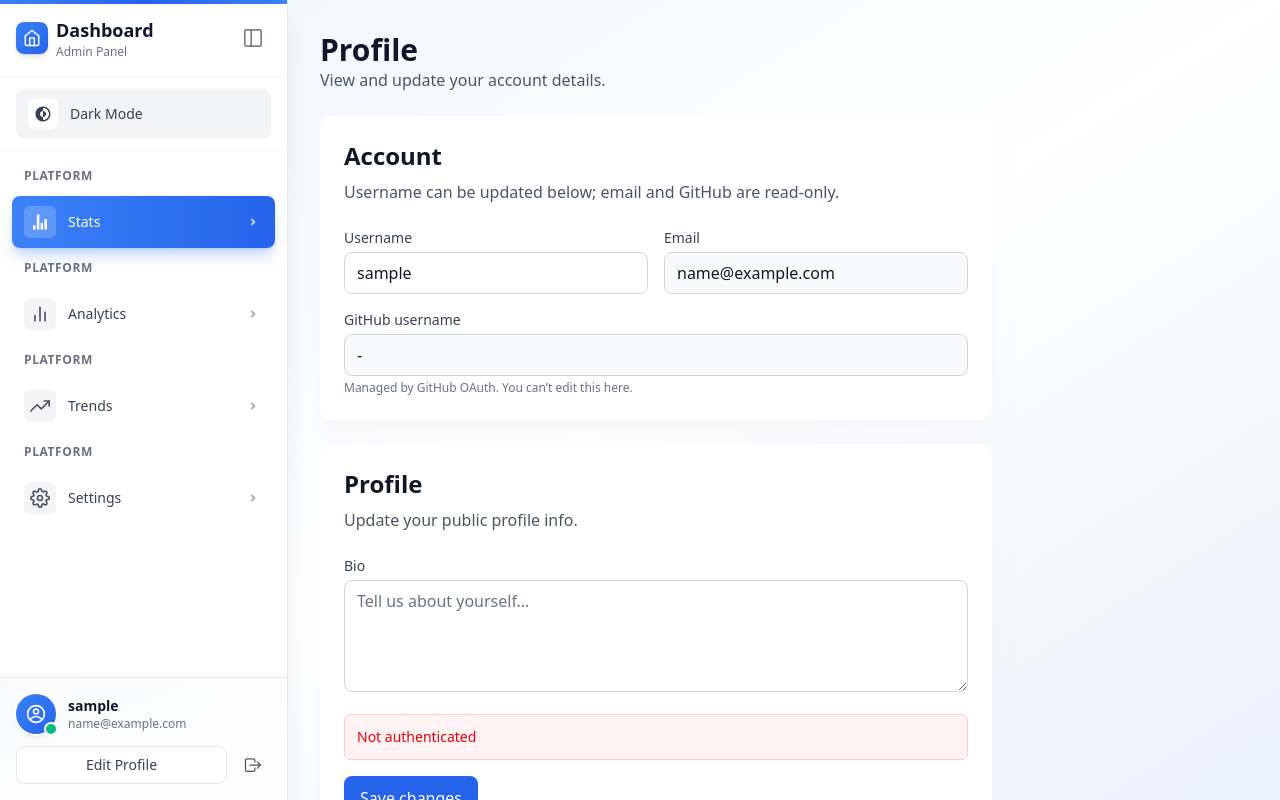
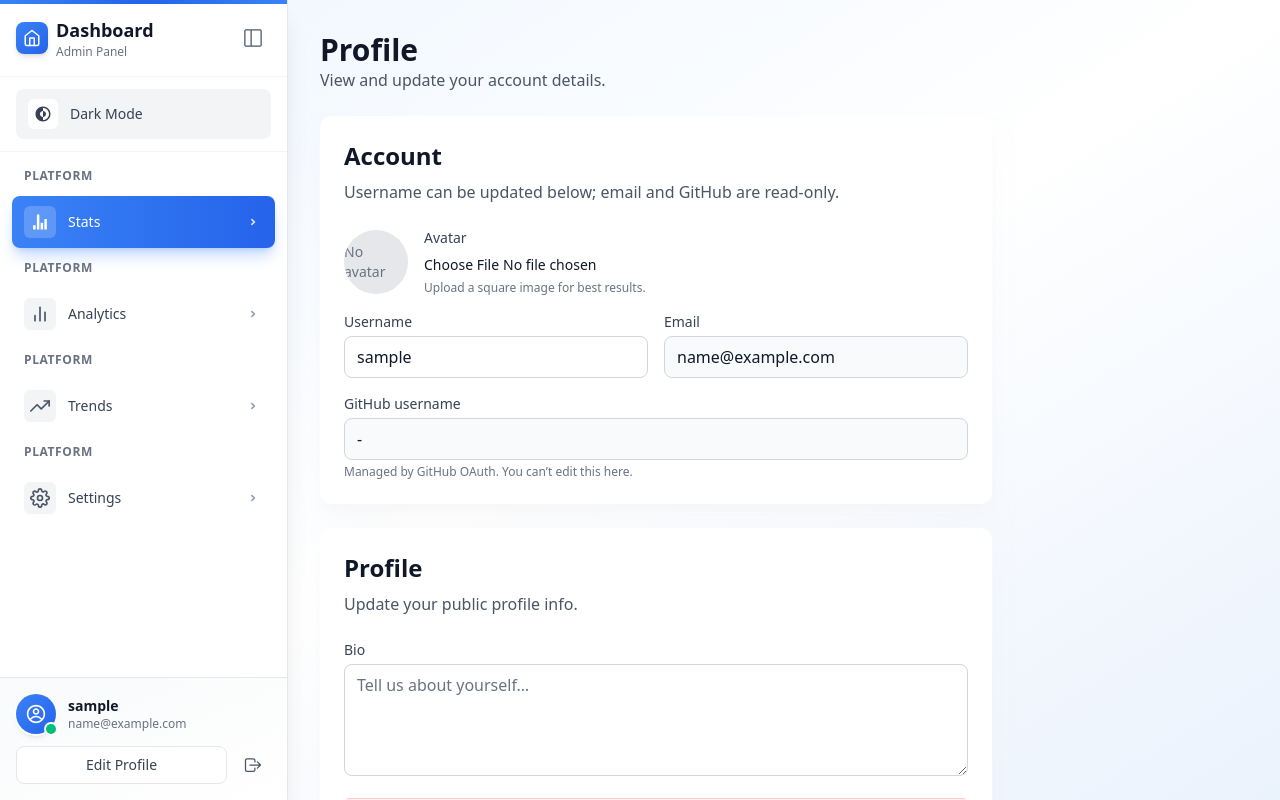
Before and after one commit to Abdallah-fd19/RepoPractice, a React (Vite) app in the folder frontend/: page /profile in a window 1280 px wide. Built offline with nearby package versions, Linux system fonts and the light colour scheme; sample sign-in values are in the browser's storage.

Commit message:
feat: user can upload profile picture

```diff
--- a/frontend/src/contexts/AuthContext.jsx
+++ b/frontend/src/contexts/AuthContext.jsx
@@ -129,6 +129,7 @@ export const AuthProvider = ({ children }) => {
         email: data.user.email,
         bio: data.bio,
         github_username: data.github_username,
+        avatar: data.avatar,
       }
       setUser(userData);
       localStorage.setItem('user', JSON.stringify(userData));
--- a/frontend/src/pages/Profile.jsx
+++ b/frontend/src/pages/Profile.jsx
@@ -6,13 +6,24 @@ import Button from "../components/Button.jsx";
 
 export default function Profile() {
   const { user, loadProfile, authFetch, error, loading } = useAuth();
+  const apiBaseUrl = useMemo(() => import.meta.env.VITE_API_URL || "http://localhost:8000", []);
   const [username, setUsername] = useState("");
   const [bio, setBio] = useState("");
+  const [avatarFile, setAvatarFile] = useState(null);
+  const [avatarPreview, setAvatarPreview] = useState(null);
   const [saving, setSaving] = useState(false);
   const [successMessage, setSuccessMessage] = useState("");
   const [localError, setLocalError] = useState("");
 
   const githubUsername = useMemo(() => user?.github_username || "", [user]);
+
+  const hasChanges = useMemo(
+    () =>
+      username.trim() !== (user?.username ?? "") ||
+      bio !== (user?.bio ?? "") ||
+      !!avatarFile,
+    [username, bio, avatarFile, user?.username, user?.bio]
+  );
 
   useEffect(() => {
     loadProfile?.();
@@ -22,22 +33,44 @@ export default function Profile() {
   useEffect(() => {
     setUsername(user?.username ?? "");
     setBio(user?.bio ?? "");
-  }, [user?.username, user?.bio]);
+    if (user?.avatar) {
+      setAvatarPreview(
+        user.avatar.startsWith("http")
+          ? user.avatar
+          : `${apiBaseUrl}${user.avatar}`
+      );
+    } else {
+      setAvatarPreview(null);
+    }
+    setAvatarFile(null);
+  }, [user?.username, user?.bio, user?.avatar, apiBaseUrl]);
 
   const handleSave = async () => {
     setLocalError("");
     setSuccessMessage("");
     setSaving(true);
     try {
-      const response = await authFetch(`${import.meta.env.VITE_API_URL || "http://localhost:8000"}/users/profile/`, {
+      const formData = new FormData();
+      if (username.trim()) {
+        formData.append("username", username.trim());
+      }
+      formData.append("bio", bio ?? "");
+      if (avatarFile) {
+        formData.append("avatar", avatarFile);
+      }
+
+      const response = await authFetch(`${apiBaseUrl}/users/profile/`, {
         method: "PATCH",
-        headers: { "Content-Type": "application/json" },
-        body: JSON.stringify({ username: username.trim() || undefined, bio }),
+        body: formData,
       });
 
       if (!response.ok) {
         const data = await response.json().catch(() => ({}));
-        const message = data.username?.[0] || data.detail || "Failed to update profile";
+        const message =
+          data.username?.[0] ||
+          data.avatar?.[0] ||
+          data.detail ||
+          "Failed to update profile";
         throw new Error(message);
       }
 
@@ -66,6 +99,32 @@ export default function Profile() {
               <CardDescription>Username can be updated below; email and GitHub are read-only.</CardDescription>
             </CardHeader>
             <CardContent className="space-y-4">
+              <div className="flex items-center gap-4">
+                <div className="h-16 w-16 rounded-full bg-gray-200 overflow-hidden flex items-center justify-center">
+                  {avatarPreview ? (
+                    <img src={avatarPreview} alt="Avatar" className="h-full w-full object-cover" />
+                  ) : (
+                    <span className="text-sm text-gray-500">No avatar</span>
+                  )}
+                </div>
+                <div>
+                  <label className="block text-sm font-medium text-gray-700 mb-1">Avatar</label>
+                  <input
+                    type="file"
+                    accept="image/*"
+                    onChange={(e) => {
+                      const file = e.target.files?.[0];
+                      if (file) {
+                        setAvatarFile(file);
+                        setAvatarPreview(URL.createObjectURL(file));
+                      }
+                    }}
+                    className="text-sm"
+                  />
+                  <p className="text-xs text-gray-500 mt-1">Upload a square image for best results.</p>
+                </div>
+              </div>
+
               <div className="grid grid-cols-1 sm:grid-cols-2 gap-4">
                 <div>
                   <label className="block text-sm font-medium text-gray-700 mb-1">Username</label>
@@ -124,7 +183,7 @@ export default function Profile() {
               )}
 
               <div className="flex items-center gap-3">
-                <Button type="button" onClick={handleSave} loading={saving} disabled={saving || loading}>
+                <Button type="button" onClick={handleSave} loading={saving} disabled={saving || loading || !hasChanges}>
                   Save changes
                 </Button>
               </div>
```
Also changed, not shown: 2 other files (tests, documents, lock files or other folders).
